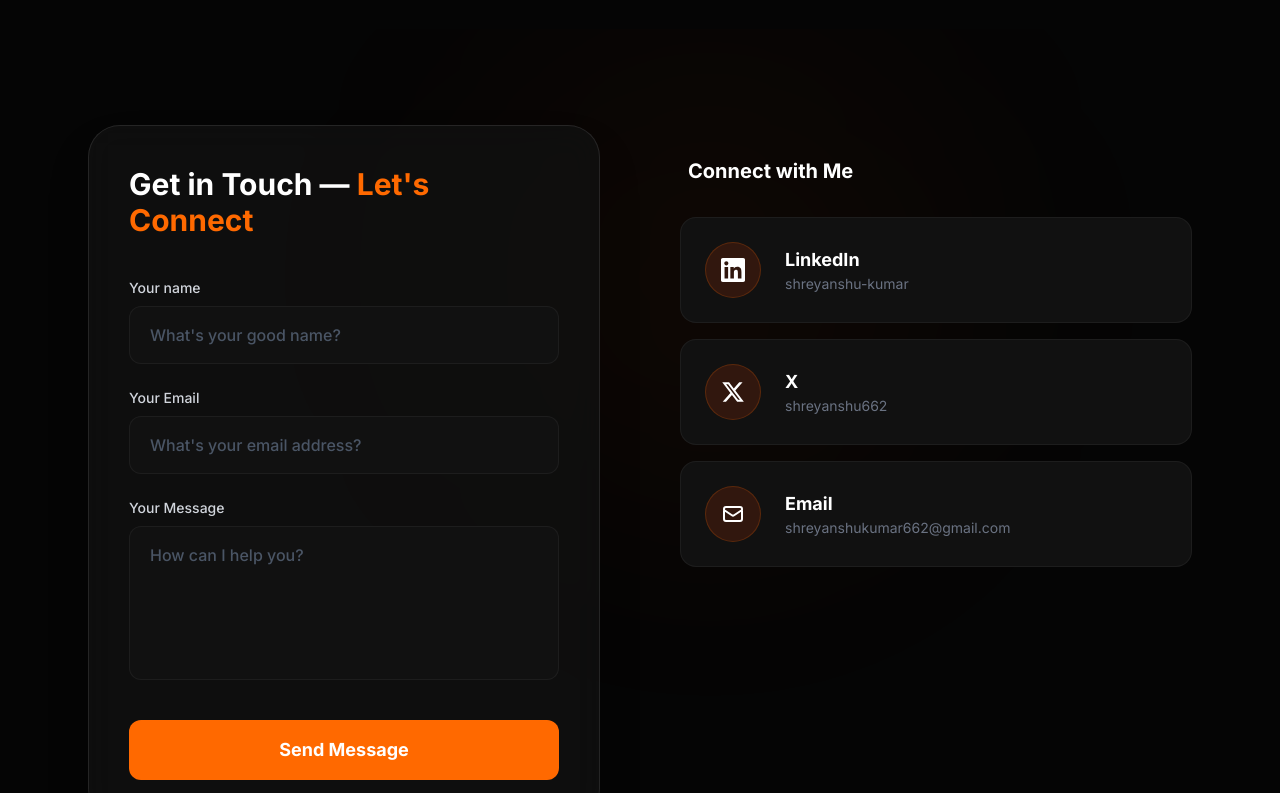
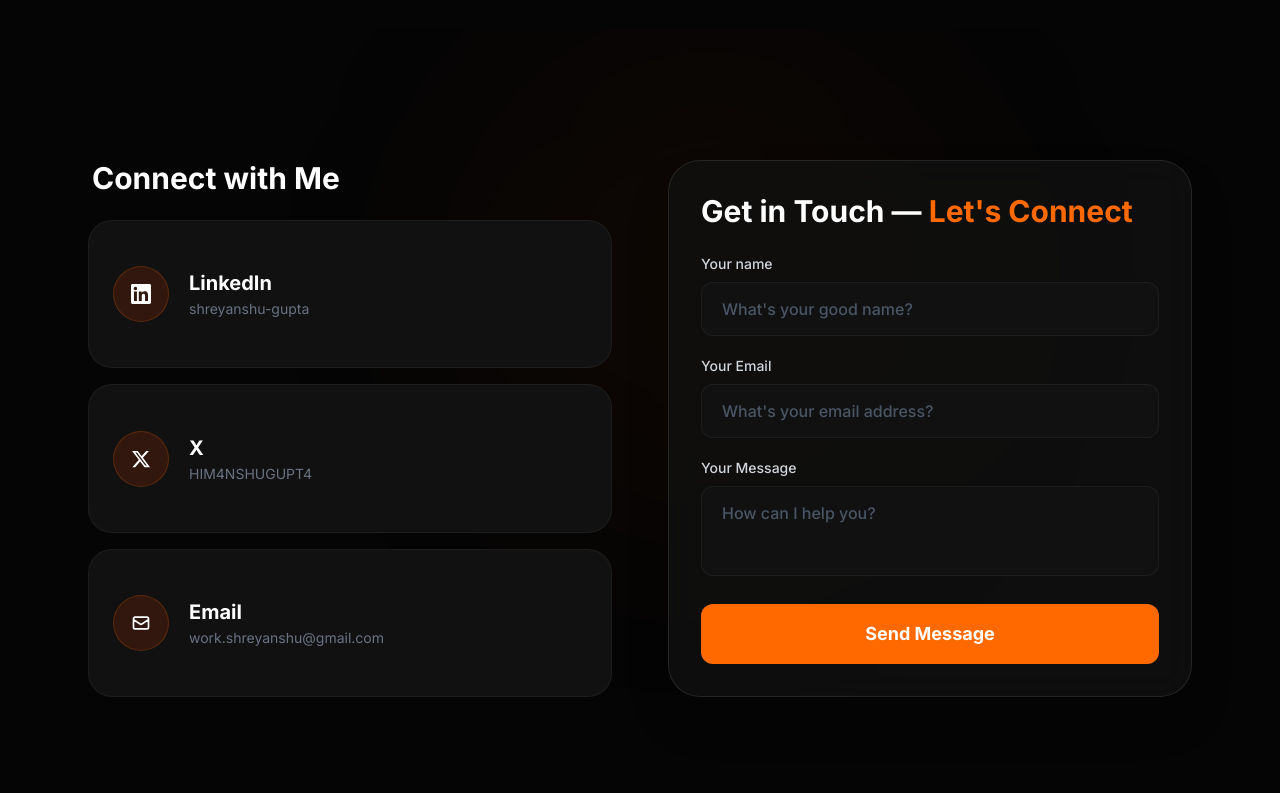
Before and after one commit to Shreyanshu-Gupta/Portfolio, a React (Vite) app: page / in a window 1280 px wide. Shown: the part 6700-7493 px from the top of the page. Built offline with nearby package versions, Linux system fonts and the light colour scheme.

Commit message:
feat: add Contact component with social links and Web3Forms integration

```diff
--- a/src/components/Contact.jsx
+++ b/src/components/Contact.jsx
@@ -34,36 +34,37 @@ export default function Contact() {
   const socials = [
     {
       title: "LinkedIn",
-      subtitle: "shreyanshu-kumar", // Match the screenshot
-      link: "https://linkedin.com/in/shreyanshukumar",
+      subtitle: "shreyanshu-gupta",
+      link: "https://www.linkedin.com/in/shreyanshu-gupta/",
       icon: (
-        <svg viewBox="0 0 24 24" fill="currentColor" className="w-6 h-6 text-white">
+        <svg viewBox="0 0 24 24" fill="currentColor" className="w-5 h-5 text-white">
           <path d="M20.447 20.452h-3.554v-5.569c0-1.328-.027-3.037-1.852-3.037-1.853 0-2.136 1.445-2.136 2.939v5.667H9.351V9h3.414v1.561h.046c.477-.9 1.637-1.85 3.37-1.85 3.601 0 4.267 2.37 4.267 5.455v6.286zM5.337 7.433c-1.144 0-2.063-.926-2.063-2.065 0-1.138.92-2.063 2.063-2.063 1.14 0 2.064.925 2.064 2.063 0 1.139-.925 2.065-2.064 2.065zm1.782 13.019H3.555V9h3.564v11.452zM22.225 0H1.771C.792 0 0 .774 0 1.729v20.542C0 23.227.792 24 1.771 24h20.451C23.2 24 24 23.227 24 22.271V1.729C24 .774 23.2 0 22.222 0h.003z"/>
         </svg>
       )
     },
     {
       title: "X",
-      subtitle: "shreyanshu662",
-      link: "https://x.com/shreyanshu662",
+      subtitle: "HIM4NSHUGUPT4",
+      link: "https://x.com/HIM4NSHUGUPT4",
       icon: (
-        <svg viewBox="0 0 24 24" fill="currentColor" className="w-6 h-6 text-white">
+        <svg viewBox="0 0 24 24" fill="currentColor" className="w-5 h-5 text-white">
           <path d="M18.244 2.25h3.308l-7.227 8.26 8.502 11.24H16.17l-5.214-6.817L4.99 21.75H1.68l7.73-8.835L1.254 2.25H8.08l4.713 6.231zm-1.161 17.52h1.833L7.084 4.126H5.117z"/>
         </svg>
       )
     },
     {
       title: "Email",
-      subtitle: "shreyanshukumar662@gmail.com",
-      link: "mailto:shreyanshukumar662@gmail.com",
+      subtitle: "work.shreyanshu@gmail.com",
+      link: "mailto:work.shreyanshu@gmail.com",
       icon: (
-        <svg viewBox="0 0 24 24" fill="none" stroke="currentColor" strokeWidth="2" strokeLinecap="round" strokeLinejoin="round" className="w-6 h-6 text-white">
+        <svg viewBox="0 0 24 24" fill="none" stroke="currentColor" strokeWidth="2" strokeLinecap="round" strokeLinejoin="round" className="w-5 h-5 text-white">
           <path d="M3 8l7.89 5.26a2 2 0 002.22 0L21 8M5 19h14a2 2 0 002-2V7a2 2 0 00-2-2H5a2 2 0 00-2 2v10a2 2 0 002 2z"/>
         </svg>
       )
     }
   ];
 
+  // Modified to match rest of portfolio (Fade & slide up instead of left/right)
   const containerVariants = {
     hidden: { opacity: 0 },
     visible: {
@@ -72,142 +73,59 @@ export default function Contact() {
     }
   };
 
-  const itemVariants = {
-    hidden: { opacity: 0, y: 20 },
-    visible: { opacity: 1, y: 0, transition: { duration: 0.5 } }
+  const fadeUpVariant = {
+    hidden: { opacity: 0, y: 40 },
+    visible: { opacity: 1, y: 0, transition: { duration: 0.7, ease: "easeOut" } }
   };
 
   return (
-    <section id="contact" className="py-16 md:py-24 bg-[#050505] relative overflow-hidden">
+    <section id="contact" className="min-h-screen py-16 md:py-20 bg-[#050505] flex items-center relative overflow-hidden">
       {/* Subtle background glow */}
       <div className="absolute top-0 right-1/4 w-[500px] h-[500px] bg-orange-600/[0.04] blur-[120px] rounded-full pointer-events-none" />
 
       <div className="max-w-6xl mx-auto px-6 relative z-10 w-full">
-        {/* We keep the main header section hidden or just use the ones inside the component as requested by image */}
-        {/* If user prefers the header at top we can keep it, but the screenshot seems to have the title inside the form */}
 
-        <div className="grid lg:grid-cols-2 gap-12 lg:gap-20">
+        <div className="grid lg:grid-cols-2 gap-8 lg:gap-14 items-stretch">
 
-          {/* LEFT SIDE: FORM */}
-          <motion.div
-            initial={{ opacity: 0, x: -30 }}
-            whileInView={{ opacity: 1, x: 0 }}
-            viewport={{ once: true }}
-            transition={{ duration: 0.6 }}
-            className="flex flex-col"
-          >
-            <div className="glass-card rounded-[2rem] p-8 md:p-10 shadow-2xl relative">
-              <h2 className="text-2xl md:text-3xl font-bold text-white mb-10">
-                Get in Touch — <span className="text-orange-500">Let's Connect</span>
-              </h2>
-
-              <form onSubmit={handleSubmit} className="flex flex-col gap-6 relative z-10">
-
-                {/* NAME */}
-                <div className="flex flex-col gap-2">
-                  <label htmlFor="name" className="text-gray-300 font-medium text-sm">
-                    Your name
-                  </label>
-                  <input
-                    type="text"
-                    id="name"
-                    name="name"
-                    required
-                    placeholder="What's your good name?"
-                    className="w-full bg-[#111111] border border-white/5 rounded-xl px-5 py-4 text-white placeholder-gray-600 focus:outline-none focus:ring-1 focus:ring-orange-500 focus:border-orange-500 hover:border-white/10 transition-all font-medium"
-                  />
-                </div>
-
-                {/* EMAIL */}
-                <div className="flex flex-col gap-2">
-                  <label htmlFor="email" className="text-gray-300 font-medium text-sm">
-                    Your Email
-                  </label>
-                  <input
-                    type="email"
-                    id="email"
-                    name="email"
-                    required
-                    placeholder="What's your email address?"
-                    className="w-full bg-[#111111] border border-white/5 rounded-xl px-5 py-4 text-white placeholder-gray-600 focus:outline-none focus:ring-1 focus:ring-orange-500 focus:border-orange-500 hover:border-white/10 transition-all font-medium"
-                  />
-                </div>
-
-                {/* MESSAGE */}
-                <div className="flex flex-col gap-2">
-                  <label htmlFor="message" className="text-gray-300 font-medium text-sm">
-                    Your Message
-                  </label>
-                  <textarea
-                    id="message"
-                    name="message"
-                    required
-                    rows="5"
-                    placeholder="How can I help you?"
-                    className="w-full bg-[#111111] border border-white/5 rounded-xl px-5 py-4 text-white placeholder-gray-600 focus:outline-none focus:ring-1 focus:ring-orange-500 focus:border-orange-500 hover:border-white/10 transition-all font-medium resize-none"
-                  ></textarea>
-                </div>
-
-                {/* SUBMIT BUTTON */}
-                <button
-                  type="submit"
-                  disabled={status === "sending..."}
-                  className="mt-4 w-full bg-orange-500 text-white font-bold text-lg py-4 rounded-xl hover:bg-orange-600 transition-colors duration-300 disabled:opacity-50 disabled:cursor-not-allowed group relative overflow-hidden"
-                >
-                  <span className="relative z-10">{status === "sending..." ? "Sending..." : "Send Message"}</span>
-                </button>
-
-                {/* STATUS MESSAGES */}
-                {status === "success" && (
-                  <p className="text-green-400 text-center font-medium mt-2">Message sent successfully! I'll get back to you soon.</p>
-                )}
-                {status === "error" && (
-                  <p className="text-red-400 text-center font-medium mt-2">Oops! Something went wrong. Please try again.</p>
-                )}
-
-              </form>
-            </div>
-          </motion.div>
-
-          {/* RIGHT SIDE: SOCIAL LINKS */}
+          {/* LEFT SIDE: SOCIAL LINKS */}
           <motion.div
             variants={containerVariants}
             initial="hidden"
             whileInView="visible"
-            viewport={{ once: true }}
-            className="flex flex-col pt-2 lg:pt-8"
+            viewport={{ once: true, margin: "-100px" }}
+            className="flex flex-col h-full"
           >
-            <h3 className="text-xl font-bold text-white mb-8 px-2">
+            <motion.h3 variants={fadeUpVariant} className="text-2xl md:text-3xl font-bold text-white mb-6 px-1">
               Connect with Me
-            </h3>
+            </motion.h3>
 
-            <div className="flex flex-col gap-4">
+            <div className="flex flex-col gap-4 flex-1 justify-between">
               {socials.map((social, idx) => (
                 <motion.a
                   key={idx}
                   href={social.link}
                   target={social.title !== "Email" ? "_blank" : undefined}
                   rel={social.title !== "Email" ? "noreferrer" : undefined}
-                  variants={itemVariants}
-                  className="group relative flex items-center gap-6 p-6 rounded-2xl bg-[#111111] border border-white/5 hover:border-orange-500/50 hover:shadow-[0_0_20px_rgba(249,115,22,0.15)] hover:-translate-y-1 transition-all duration-300"
+                  variants={fadeUpVariant}
+                  className="group flex-1 relative flex items-center gap-5 p-5 md:p-6 rounded-[1.5rem] bg-[#111111] border border-white/5 hover:border-orange-500/50 hover:shadow-[0_0_20px_rgba(249,115,22,0.15)] hover:-translate-y-1 transition-all duration-300"
                 >
                   {/* Icon Circle */}
-                  <div className="w-14 h-14 shrink-0 rounded-full bg-orange-900/30 flex items-center justify-center border border-orange-500/20 group-hover:bg-orange-500/20 transition-colors">
+                  <div className="w-12 h-12 md:w-14 md:h-14 shrink-0 rounded-full bg-orange-900/30 flex items-center justify-center border border-orange-500/20 group-hover:bg-orange-500/20 transition-colors">
                     {social.icon}
                   </div>
 
                   {/* Text Details */}
                   <div className="flex flex-col flex-1 truncate">
-                    <span className="text-lg font-bold text-white group-hover:text-orange-400 transition-colors">
+                    <span className="text-lg md:text-xl font-bold text-white group-hover:text-orange-400 transition-colors">
                       {social.title}
                     </span>
-                    <span className="text-sm text-gray-500 truncate">
+                    <span className="text-sm text-gray-500 truncate mt-0.5">
                       {social.subtitle}
                     </span>
                   </div>
 
                   {/* Top Right Arrow */}
-                  <div className="absolute top-6 right-6 opacity-0 translate-x-[-10px] translate-y-[10px] group-hover:opacity-100 group-hover:translate-x-0 group-hover:translate-y-0 transition-all duration-300">
+                  <div className="absolute top-5 md:top-6 right-5 md:right-6 opacity-0 translate-x-[-10px] translate-y-[10px] group-hover:opacity-100 group-hover:translate-x-0 group-hover:translate-y-0 transition-all duration-300">
                     <svg viewBox="0 0 24 24" fill="none" stroke="currentColor" strokeWidth="2" strokeLinecap="round" strokeLinejoin="round" className="w-5 h-5 text-orange-500">
                       <path d="M7 17l9.2-9.2M17 17V7H7" />
                     </svg>
@@ -217,6 +135,86 @@ export default function Contact() {
             </div>
           </motion.div>
 
+          {/* RIGHT SIDE: FORM */}
+          <motion.div
+            initial="hidden"
+            whileInView="visible"
+            variants={fadeUpVariant}
+            viewport={{ once: true, margin: "-100px" }}
+            className="flex flex-col h-full"
+          >
+            <div className="glass-card rounded-[1.5rem] md:rounded-[2rem] p-6 md:p-8 shadow-2xl relative h-full flex flex-col justify-between">
+              <h2 className="text-2xl md:text-3xl font-bold text-white mb-6 leading-tight">
+                Get in Touch — <span className="text-orange-500">Let's Connect</span>
+              </h2>
+
+              <form onSubmit={handleSubmit} className="flex flex-col gap-4 md:gap-5 relative z-10 flex-1 justify-between">
+
+                {/* NAME */}
+                <div className="flex flex-col gap-1.5 md:gap-2">
+                  <label htmlFor="name" className="text-gray-300 font-medium text-xs md:text-sm">
+                    Your name
+                  </label>
+                  <input
+                    type="text"
+                    id="name"
+                    name="name"
+                    required
+                    placeholder="What's your good name?"
+                    className="w-full bg-[#111111] border border-white/5 rounded-xl px-4 md:px-5 py-3 md:py-3.5 text-sm md:text-base text-white placeholder-gray-600 focus:outline-none focus:ring-2 focus:ring-orange-500 focus:border-orange-500 hover:border-orange-500/50 hover:shadow-[0_0_15px_rgba(249,115,22,0.1)] transition-all font-medium"
+                  />
+                </div>
+
+                {/* EMAIL */}
+                <div className="flex flex-col gap-1.5 md:gap-2">
+                  <label htmlFor="email" className="text-gray-300 font-medium text-xs md:text-sm">
+                    Your Email
+                  </label>
+                  <input
+                    type="email"
+                    id="email"
+                    name="email"
+                    required
+                    placeholder="What's your email address?"
+                    className="w-full bg-[#111111] border border-white/5 rounded-xl px-4 md:px-5 py-3 md:py-3.5 text-sm md:text-base text-white placeholder-gray-600 focus:outline-none focus:ring-2 focus:ring-orange-500 focus:border-orange-500 hover:border-orange-500/50 hover:shadow-[0_0_15px_rgba(249,115,22,0.1)] transition-all font-medium"
+                  />
+                </div>
+
+                {/* MESSAGE */}
+                <div className="flex flex-col gap-1.5 md:gap-2 flex-1">
+                  <label htmlFor="message" className="text-gray-300 font-medium text-xs md:text-sm">
+                    Your Message
+                  </label>
+                  <textarea
+                    id="message"
+                    name="message"
+                    required
+                    placeholder="How can I help you?"
+                    className="w-full h-full min-h-[90px] bg-[#111111] border border-white/5 rounded-xl px-4 md:px-5 py-3 md:py-3.5 text-sm md:text-base text-white placeholder-gray-600 focus:outline-none focus:ring-2 focus:ring-orange-500 focus:border-orange-500 hover:border-orange-500/50 hover:shadow-[0_0_15px_rgba(249,115,22,0.1)] transition-all font-medium resize-none overflow-auto"
+                  ></textarea>
+                </div>
+
+                {/* SUBMIT BUTTON */}
+                <button
+                  type="submit"
+                  disabled={status === "sending..."}
+                  className="mt-2 w-full bg-orange-500 text-white font-bold text-base md:text-lg py-3.5 md:py-4 rounded-xl hover:bg-orange-600 hover:shadow-[0_0_20px_rgba(249,115,22,0.4)] transition-all duration-300 hover:-translate-y-1 disabled:opacity-50 disabled:cursor-not-allowed disabled:hover:translate-y-0 group relative overflow-hidden shrink-0"
+                >
+                  <span className="relative z-10">{status === "sending..." ? "Sending..." : "Send Message"}</span>
+                </button>
+
+                {/* STATUS MESSAGES */}
+                {status === "success" && (
+                  <p className="text-green-400 text-center font-medium mt-1 md:mt-2 text-sm">Message sent successfully! I'll get back to you soon.</p>
+                )}
+                {status === "error" && (
+                  <p className="text-red-400 text-center font-medium mt-1 md:mt-2 text-sm">Oops! Something went wrong. Please try again.</p>
+                )}
+
+              </form>
+            </div>
+          </motion.div>
+
         </div>
       </div>
     </section>
```
